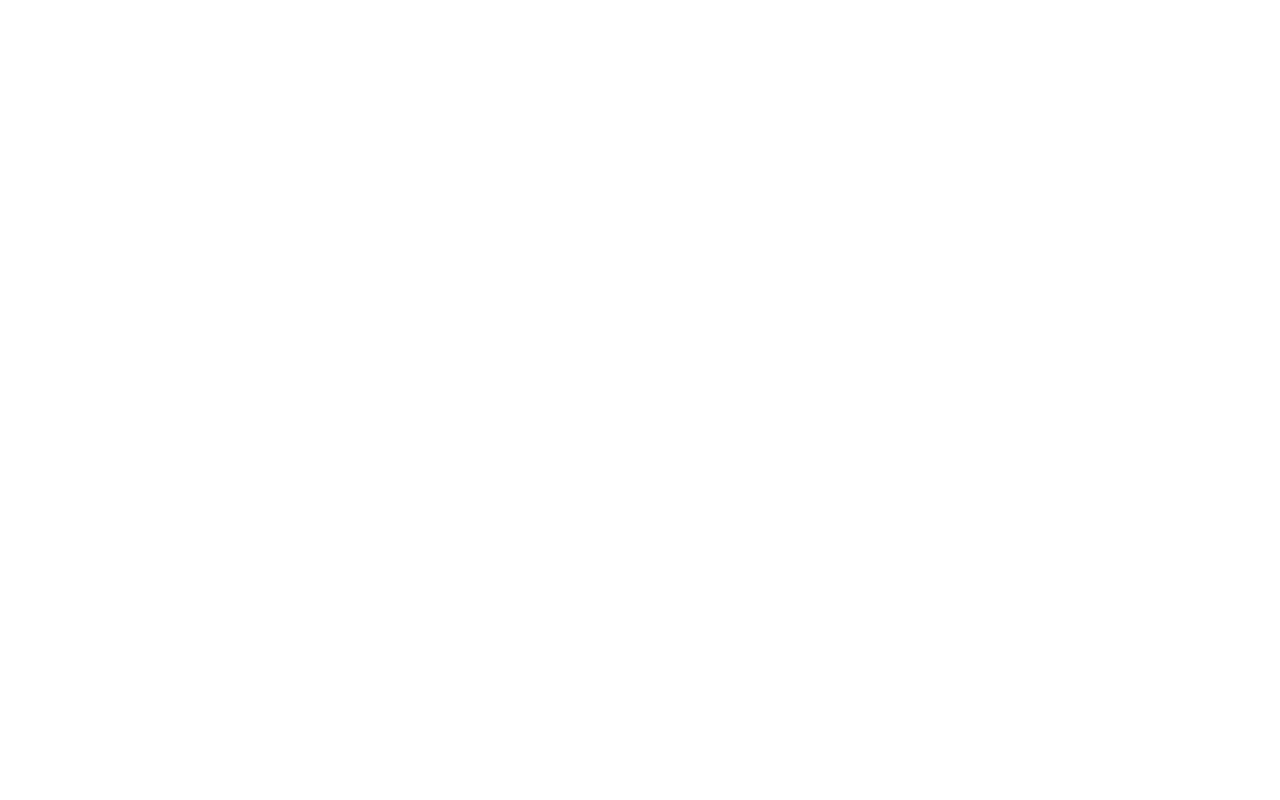
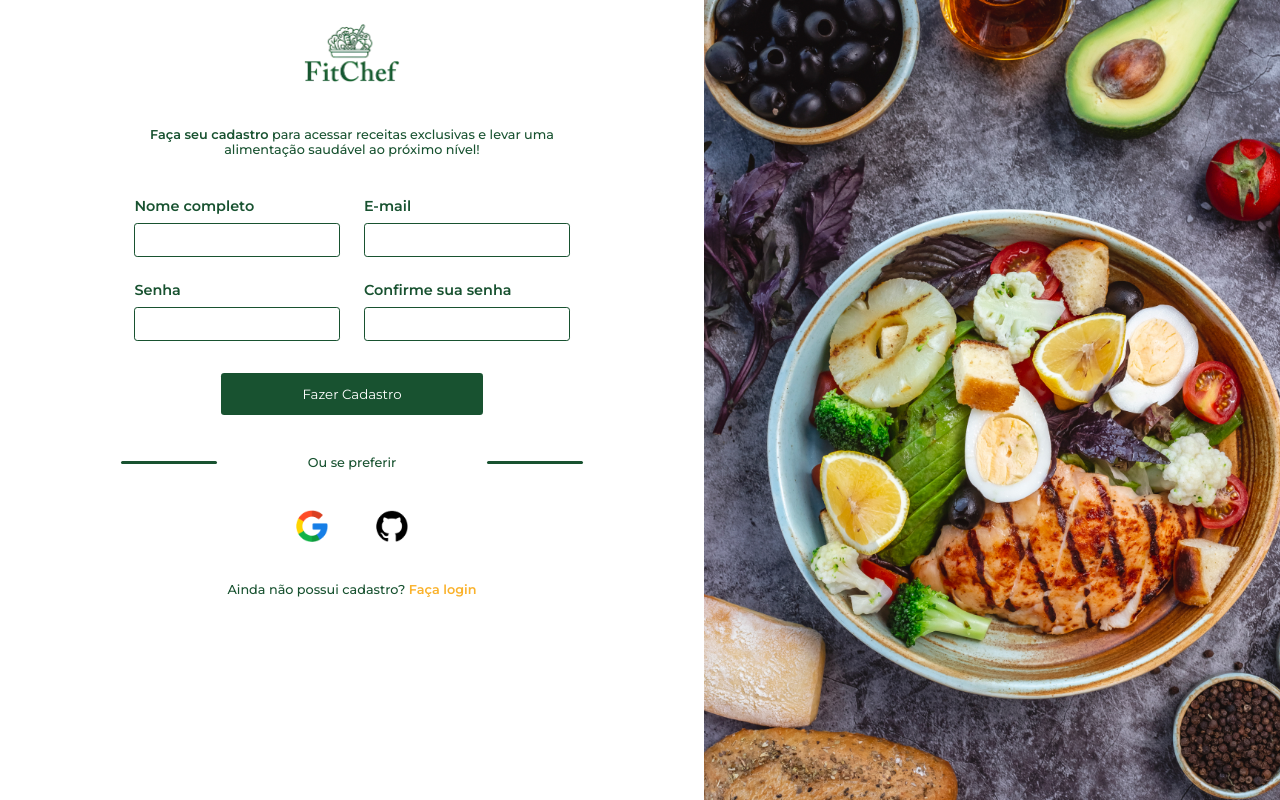
Before and after one commit to stwsz/fitchef, a plain HTML site: page pages/registration/registration.html in a window 1280 px wide. Drawn offline with Linux system fonts and the light colour scheme.

Commit message:
Login and Registration screens finished

```diff
--- a/index.html
+++ b/index.html
@@ -7,7 +7,7 @@
     <link rel="stylesheet" href="./style.css">
     <link rel="stylesheet" href="./pages/home-page/home-page.css">
     <title>FitChef</title>
-    <script type="module" src="./pages/home-page/home-page.js" defer></script>
+    <script type="module" src="./app.js" defer></script>
 </head>
 <body>
     <header>
@@ -52,7 +52,7 @@
                 <img src="./assets/images/icons/green-icons/sign-green-icon.png" alt="" id="sign-click">
 
                 <ul id="sign-ul">
-                    <a href="">
+                    <a href="./pages/login/login.html">
                         <li>
                             <img src="./assets/images/icons/green-icons/login-green-icon.png" alt="">
 
@@ -60,7 +60,7 @@
                         </li>
                     </a>
 
-                    <a href="">
+                    <a href="./pages/registration/registration.html">
                         <li>
                             <img src="./assets/images/icons/green-icons/register-green-icon.png" alt="">
 
--- /dev/null
+++ b/pages/login/login.css
@@ -0,0 +1,110 @@
+body {
+    display: flex;
+    width: 100vw;
+    height: 100vh;
+    color: var(--primary-color);
+}
+
+main {
+    padding: 1.5rem 5rem;
+    width: 55%;
+    display: flex;
+    flex-direction: column;
+    align-items: center;
+    gap: 2.5rem;
+}
+
+main p {
+    text-align: center;
+    font-weight: 450;
+    width: 84%;
+}
+
+main p span {
+    font-weight: 600;
+}
+
+main img {
+    width: 6rem;
+    transition: 0.5s;
+}
+
+main form {
+    display: flex;
+    flex-direction: column;
+    gap: 1.8rem;
+    width: 80%;
+    font-size: 0.9rem;
+}
+
+main form label {
+    display: flex;
+    flex-direction: column;
+    gap: 0.5rem;
+    font-weight: 600;
+}
+
+main form label input {
+    padding: 0.5rem;
+    border: 1px solid var(--primary-color);
+    border-radius: 0.2rem;
+}
+
+main form button {
+    background-color: var(--primary-color);
+    width: 60%;
+    margin: 0 auto;
+    padding: 0.8rem 3rem;
+    border-radius: 0.2rem;
+    border: none;
+    color: var(--secondary-color);
+    transition: 0.5s;
+}
+
+#prefer {
+    color: var(--primary-color);
+    display: flex;
+    align-items: center;
+    width: 85%;
+    justify-content: space-between;
+}
+
+#prefer div {
+    width: 30%;
+    height: 0.2rem;
+    border-radius: 1rem;
+    background-color: var(--primary-color);
+}
+
+#social-login {
+    display: flex;
+    align-items: center;
+    gap: 3rem;
+}
+
+#social-login img {
+    width: 2rem;
+    transition: 0.5s;
+}
+
+main p {
+    font-size: 0.8rem;
+}
+
+main p a {
+    color: var(--tertiary-color);
+    font-weight: 600;
+}
+
+aside {
+    width: 45%;
+    background-image: url('./../../assets/images/backgrounds/login-aside-background.jpg');
+    background-repeat: no-repeat;
+    background-size: cover;
+}
+
+main img:hover, main form button:hover, #social-login img:hover {
+    transform: scale(1.05);
+    transition: 0.5s;
+    cursor: pointer;
+}
--- /dev/null
+++ b/pages/registration/registration.css
@@ -0,0 +1,123 @@
+body {
+    display: flex;
+    width: 100vw;
+    height: 100vh;
+    color: var(--primary-color);
+}
+
+main {
+    padding: 1.5rem 5rem;
+    width: 55%;
+    display: flex;
+    flex-direction: column;
+    align-items: center;
+    gap: 2.5rem;
+}
+
+main p {
+    text-align: center;
+    font-weight: 450;
+    width: 84%;
+}
+
+main p span {
+    font-weight: 600;
+}
+
+main img {
+    width: 6rem;
+    transition: 0.5s;
+}
+
+main form {
+    display: flex;
+    flex-direction: column;
+    gap: 2rem;
+    width: 80%;
+    font-size: 0.9rem;
+}
+
+main form > div {
+    display: flex;
+    flex-direction: column;
+    gap: 1.5rem;
+}
+
+main form > div div{
+    display: flex;
+    justify-content: space-between;
+    gap: 1.5rem;
+}
+
+main form label {
+    display: flex;
+    flex-direction: column;
+    gap: 0.5rem;
+    font-weight: 600;
+    width: 50%;
+}
+
+main form label input {
+    padding: 0.5rem;
+    border: 1px solid var(--primary-color);
+    border-radius: 0.2rem;
+}
+
+main form button {
+    background-color: var(--primary-color);
+    width: 60%;
+    margin: 0 auto;
+    padding: 0.8rem 3rem;
+    border-radius: 0.2rem;
+    border: none;
+    color: var(--secondary-color);
+    transition: 0.5s;
+}
+
+#prefer {
+    color: var(--primary-color);
+    display: flex;
+    align-items: center;
+    width: 85%;
+    justify-content: space-between;
+}
+
+#prefer div {
+    width: 30%;
+    height: 0.2rem;
+    border-radius: 1rem;
+    background-color: var(--primary-color);
+}
+
+#social-login {
+    display: flex;
+    align-items: center;
+    gap: 3rem;
+}
+
+#social-login img {
+    width: 2rem;
+    transition: 0.5s;
+}
+
+main p {
+    font-size: 0.8rem;
+}
+
+main p a {
+    color: var(--tertiary-color);
+    font-weight: 600;
+}
+
+aside {
+    width: 45%;
+    background-image: url('./../../assets/images/backgrounds/registration-aside-background.jpg');
+    background-repeat: no-repeat;
+    background-size: cover;
+}
+
+main img:hover, main form button:hover, #social-login img:hover {
+    transform: scale(1.05);
+    transition: 0.5s;
+    cursor: pointer;
+}
--- a/pages/registration/registration.html
+++ b/pages/registration/registration.html
@@ -0,0 +1,76 @@
+<!DOCTYPE html>
+<html lang="en">
+<head>
+    <meta charset="UTF-8">
+    <meta name="viewport" content="width=device-width, initial-scale=1.0">
+    <link rel="stylesheet" href="./../registration/registration.css">
+    <link rel="stylesheet" href="./../../style.css">
+    <link rel="icon" href="./../../assets/images/logos/fitchef-logo-green.png">
+    <title>Faça seu Cadastro - FitChef</title>
+</head>
+<body>
+    <main>
+        <a href="./../../index.html">
+            <img src="./../../assets/images/logos/fitchef-logo-green.png" alt="">
+        </a>
+
+        <p><span>Faça seu cadastro</span> para acessar receitas exclusivas e levar uma alimentação saudável ao próximo nível!</p>
+
+        <form action="">
+            <div>
+                <div>
+                    <label for="full-name">
+                        Nome completo
+
+                        <input type="text" id="full-name">
+                    </label>
+
+                    <label for="email-login">
+                        E-mail
+
+                        <input type="email" id="email-login">
+                    </label>
+                </div>
+
+                <div>
+                    <label for="password-input">
+                        Senha
+
+                        <input type="password" id="password-input">
+                    </label>
+
+                    <label for="confirm-password-input">
+                        Confirme sua senha
+
+                        <input type="password" id="confirm-password-input">
+                    </label>
+                </div>
+            </div>
+
+            <button>
+                Fazer Cadastro
+            </button>
+        </form>
+
+        <div id="prefer">
+            <div></div>
+
+            <p>Ou se preferir</p>
+
+            <div></div>
+        </div>
+
+        <div id="social-login">
+            <img src="./../../assets/images/icons/google-icon.png" alt="">
+
+            <img src="./../../assets/images/icons/github-icon.png" alt="">
+        </div>
+
+        <p>Ainda não possui cadastro? <a href="./../login/login.html">Faça login</a></p>
+    </main>
+
+    <aside>
+
+    </aside>
+</body>
+</html>
--- a/style.css
+++ b/style.css
@@ -61,7 +61,7 @@ header #additional-informations div {
 }
 
 header #additional-informations img {
-    width: 1.5rem;
+    width: 1.6rem;
     transition: 0.5s;
 }
 
@@ -90,6 +90,7 @@ header #additional-informations div ul li {
     gap: 0.5rem;
     text-decoration: none;
     color: #185230;
+    font-size: 0.8rem;
 }
 
 header #additional-informations div ul li img {
```
Also changed, not shown: app.js (renamed from pages/home-page/home-page.js, +0 -15 lines), pages/login/login.html (+48 -1 lines), assets/images/backgrounds/login-aside-background.jpg (added), assets/images/backgrounds/registration-aside-background.jpg (added), assets/images/icons/github-icon.png (added), assets/images/icons/google-icon.png (added).
